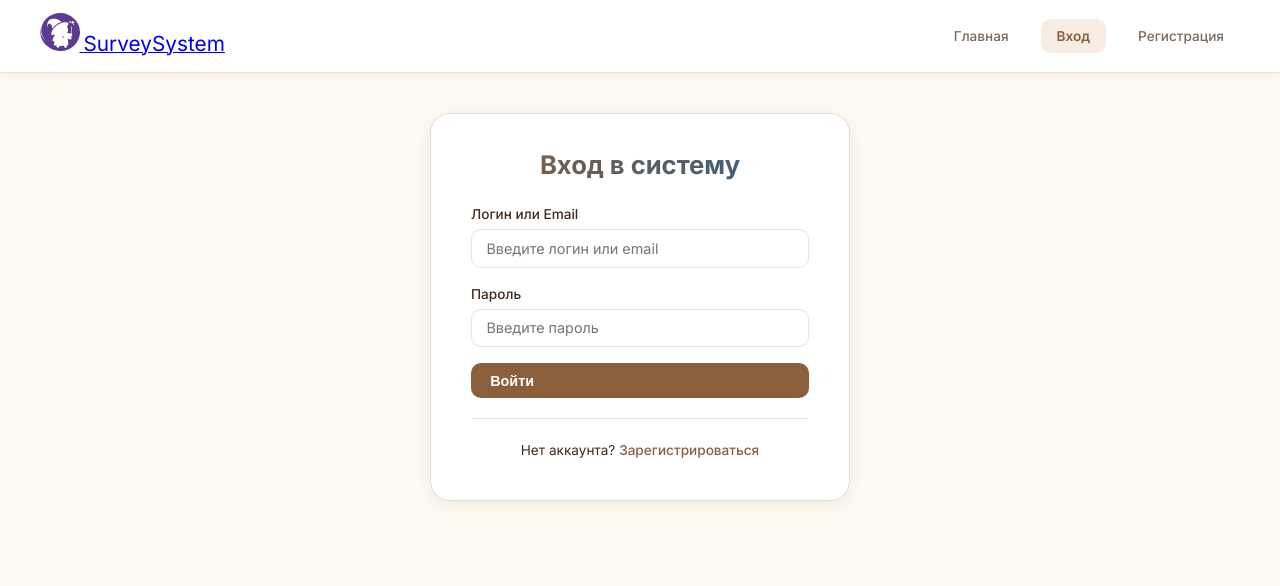
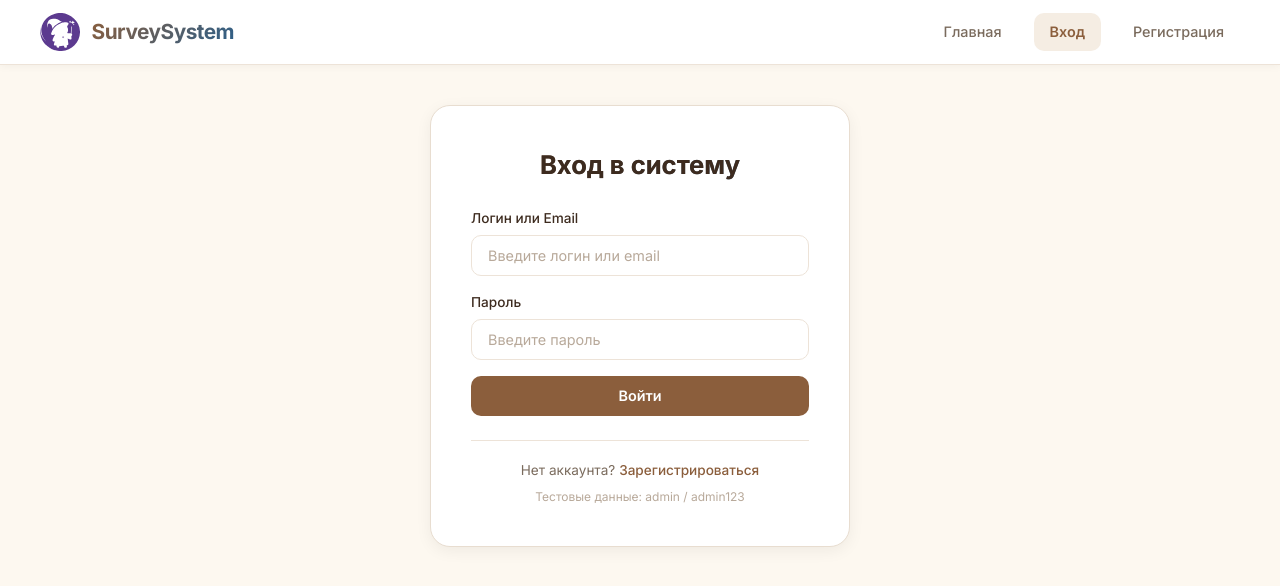
Before and after one commit to Ekaterina4567/survey-system, a Flask app: page /login_page in a window 1280 px wide. Shown: the top 586 px of the page. Run offline with Flask 3, Linux system fonts and the light colour scheme; some libraries are stand-ins or nearby versions.

Commit message:
Update login.html

```diff
--- a/templates/login.html
+++ b/templates/login.html
@@ -7,86 +7,290 @@
     <link rel="stylesheet" href="/static/style.css">
     <link href="https://fonts.googleapis.com/css2?family=Inter:wght@400;500;600;700;800&display=swap" rel="stylesheet">
     <style>
+        /* Общие стили как на главной */
+        * {
+            margin: 0;
+            padding: 0;
+            box-sizing: border-box;
+        }
+
+        body {
+            font-family: 'Inter', -apple-system, BlinkMacSystemFont, 'Segoe UI', sans-serif;
+            background: #FDF8F0;
+            color: #3D2B1F;
+            line-height: 1.5;
+            font-size: 14px;
+            min-height: 100vh;
+        }
+
+        /* Навигация как на главной */
+        .navbar {
+            display: flex;
+            justify-content: space-between;
+            align-items: center;
+            background: #FFFFFF;
+            padding: 0.8rem 2.5rem;
+            border-bottom: 1px solid #EDE3D8;
+            position: sticky;
+            top: 0;
+            z-index: 100;
+            box-shadow: 0 2px 8px rgba(0,0,0,0.04);
+        }
+
+        .logo-link {
+            display: flex;
+            align-items: center;
+            gap: 12px;
+            text-decoration: none;
+            transition: opacity 0.2s ease;
+        }
+
+        .logo-link:hover {
+            opacity: 0.85;
+        }
+
+        .logo-img {
+            height: 38px;
+            width: auto;
+            display: block;
+            object-fit: contain;
+        }
+
+        .logo-text {
+            font-size: 1.3rem;
+            font-weight: 700;
+            background: linear-gradient(135deg, #8B5E3C 0%, #2C5F8A 100%);
+            -webkit-background-clip: text;
+            background-clip: text;
+            color: transparent;
+            letter-spacing: -0.5px;
+        }
+
+        .nav-links {
+            display: flex;
+            gap: 1rem;
+        }
+
+        .nav-links a {
+            padding: 0.5rem 1rem;
+            text-decoration: none;
+            color: #7A6B5D;
+            font-weight: 500;
+            font-size: 0.9rem;
+            transition: all 0.2s;
+            border-radius: 10px;
+        }
+
+        .nav-links a:hover {
+            color: #8B5E3C;
+            background: #F5EDE3;
+        }
+
+        .nav-links a.active {
+            color: #8B5E3C;
+            background: #F5EDE3;
+            font-weight: 600;
+        }
+
+        /* Контейнер входа */
         .auth-container {
             max-width: 420px;
             margin: 2.5rem auto;
-            padding: 2rem 2.5rem;
-            background: var(--bg-card);
-            border-radius: var(--radius-lg);
-            border: 1px solid var(--border-card);
-            box-shadow: var(--shadow-md);
+            padding: 2.5rem;
+            background: #FFFFFF;
+            border-radius: 20px;
+            border: 1px solid #E8DDD0;
+            box-shadow: 0 4px 16px rgba(0,0,0,0.06);
         }
 
         .auth-container h1 {
             font-size: 1.6rem;
-            margin-bottom: 1.25rem;
+            font-weight: 700;
             text-align: center;
-            font-weight: 700;
+            margin-bottom: 1.5rem;
+            color: #3D2B1F;
         }
 
-        .auth-container .form-group {
+        .auth-container h1 span {
+            background: linear-gradient(135deg, #8B5E3C 0%, #2C5F8A 100%);
+            -webkit-background-clip: text;
+            background-clip: text;
+            color: transparent;
+        }
+
+        .form-group {
             margin-bottom: 1rem;
         }
 
-        .auth-container .form-group label {
+        .form-group label {
+            display: block;
+            margin-bottom: 0.4rem;
+            font-weight: 500;
+            color: #3D2B1F;
             font-size: 0.85rem;
-            margin-bottom: 0.3rem;
-            font-weight: 500;
-            color: var(--text-primary);
         }
 
-        .auth-container .form-group input {
-            padding: 0.6rem 0.9rem;
+        .form-group input {
+            width: 100%;
+            padding: 0.7rem 1rem;
+            border: 1px solid #EDE3D8;
+            border-radius: 10px;
             font-size: 0.9rem;
-            border-radius: var(--radius-sm);
+            transition: all 0.2s;
+            font-family: inherit;
+            background: #FFFFFF;
+            color: #3D2B1F;
         }
 
-        .auth-container .btn {
-            padding: 0.6rem 1.2rem;
+        .form-group input:focus {
+            outline: none;
+            border-color: #8B5E3C;
+            box-shadow: 0 0 0 3px rgba(139, 94, 60, 0.1);
+        }
+
+        .form-group input::placeholder {
+            color: #B8A99A;
+        }
+
+        .btn {
+            display: inline-flex;
+            align-items: center;
+            justify-content: center;
+            gap: 0.5rem;
+            padding: 0.7rem 1.5rem;
+            border-radius: 10px;
+            font-weight: 600;
+            text-decoration: none;
+            transition: all 0.2s;
+            border: none;
+            cursor: pointer;
             font-size: 0.9rem;
+            font-family: inherit;
+            width: 100%;
+        }
+
+        .btn-primary {
+            background: #8B5E3C;
+            color: #FFFFFF;
+        }
+
+        .btn-primary:hover {
+            background: #6B4226;
+            transform: translateY(-2px);
+            box-shadow: 0 4px 16px rgba(0,0,0,0.06);
+        }
+
+        .message {
+            padding: 0.7rem 0.9rem;
+            border-radius: 10px;
+            margin-bottom: 1rem;
+            display: none;
+            font-size: 0.85rem;
+        }
+
+        .message.success {
+            background: #E8F5E9;
+            color: #2E7D32;
+            display: block;
+            border-left: 3px solid #2E7D32;
+        }
+
+        .message.error {
+            background: #FFEBEE;
+            color: #C62828;
+            display: block;
+            border-left: 3px solid #C62828;
+        }
+
+        .message.warning {
+            background: #FFF3E0;
+            color: #F57C00;
+            display: block;
+            border-left: 3px solid #F57C00;
         }
 
         .auth-footer {
-            margin-top: 1.25rem;
-            padding-top: 1rem;
+            text-align: center;
+            margin-top: 1.5rem;
+            padding-top: 1.2rem;
+            border-top: 1px solid #EDE3D8;
             font-size: 0.85rem;
+            color: #7A6B5D;
         }
 
-        .auth-footer p {
-            margin: 0.3rem 0;
+        .auth-footer a {
+            color: #8B5E3C;
+            text-decoration: none;
+            font-weight: 500;
+        }
+
+        .auth-footer a:hover {
+            text-decoration: underline;
         }
 
         .auth-footer .admin-hint {
+            margin-top: 0.5rem;
             font-size: 0.75rem;
-            color: var(--text-muted);
-            margin-top: 0.5rem;
+            color: #B8A99A;
         }
 
-        .message {
-            padding: 0.6rem 0.8rem;
-            font-size: 0.85rem;
-            margin-bottom: 0.8rem;
+        /* Мобильная адаптация */
+        @media (max-width: 768px) {
+            .navbar {
+                flex-direction: column;
+                padding: 0.8rem 1rem;
+                gap: 0.75rem;
+            }
+
+            .nav-links {
+                flex-wrap: wrap;
+                justify-content: center;
+                gap: 0.5rem;
+            }
+
+            .nav-links a {
+                padding: 0.4rem 0.75rem;
+                font-size: 0.8rem;
+            }
+
+            .auth-container {
+                margin: 1.5rem 1rem;
+                padding: 1.5rem;
+            }
+
+            .auth-container h1 {
+                font-size: 1.3rem;
+            }
+
+            .logo-img {
+                height: 32px;
+            }
+
+            .logo-text {
+                font-size: 1.1rem;
+            }
         }
 
-        .navbar {
-            padding: 0.8rem 2.5rem;
-        }
+        @media (max-width: 480px) {
+            .auth-container {
+                padding: 1.25rem;
+                margin: 1rem 0.75rem;
+            }
 
-        .logo-img {
-            height: 38px;
-        }
+            .form-group input {
+                padding: 0.6rem 0.8rem;
+                font-size: 0.85rem;
+            }
 
-        .logo-text {
-            font-size: 1.3rem;
-        }
-
-        .nav-links a {
-            padding: 0.45rem 1rem;
-            font-size: 0.85rem;
+            .btn {
+                padding: 0.6rem 1rem;
+                font-size: 0.85rem;
+            }
         }
     </style>
 </head>
 <body>
+    <!-- НАВИГАЦИЯ КАК НА ГЛАВНОЙ -->
     <nav class="navbar">
         <a href="/" class="logo-link">
             <img src="/static/Logo.svg" alt="SurveySystem Logo" class="logo-img" onerror="this.style.display='none'">
@@ -99,6 +303,7 @@
         </div>
     </nav>
 
+    <!-- ФОРМА ВХОДА -->
     <div class="auth-container">
         <h1>Вход в систему</h1>
 
@@ -115,12 +320,12 @@
 
             <div id="message" class="message"></div>
 
-            <button type="submit" class="btn btn-primary" style="width: 100%;">Войти</button>
+            <button type="submit" class="btn btn-primary">Войти</button>
         </form>
 
         <div class="auth-footer">
-            <p>Нет аккаунта? <a href="/register_page">Зарегистрироваться</a></p>
-            <p class="admin-hint"></p>
+            <div>Нет аккаунта? <a href="/register_page">Зарегистрироваться</a></div>
+            <div class="admin-hint">Тестовые данные: admin / admin123</div>
         </div>
     </div>
 
@@ -140,6 +345,9 @@
 
             const username = document.getElementById('username').value.trim();
             const password = document.getElementById('password').value;
+
+            // Скрываем предыдущее сообщение
+            msgDiv.style.display = 'none';
 
             if (!username || !password) {
                 msgDiv.className = 'message error';
```
